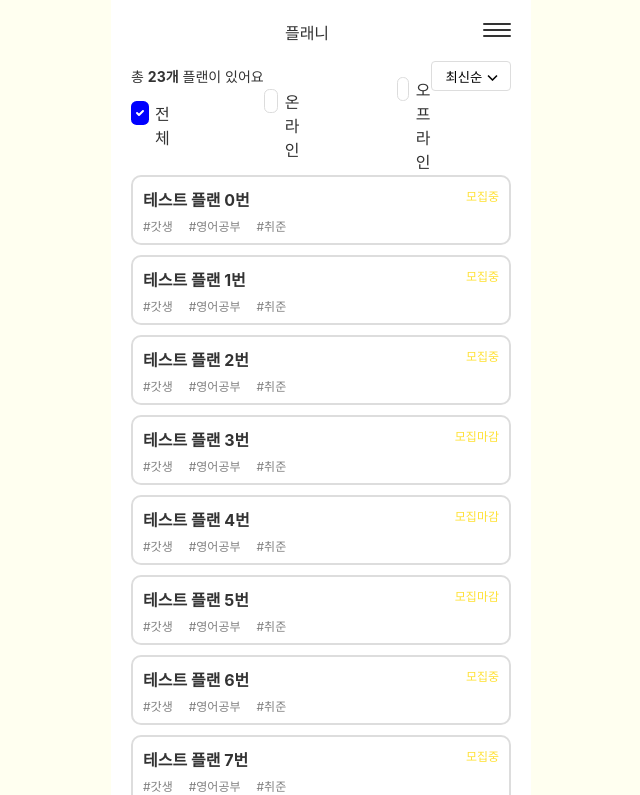
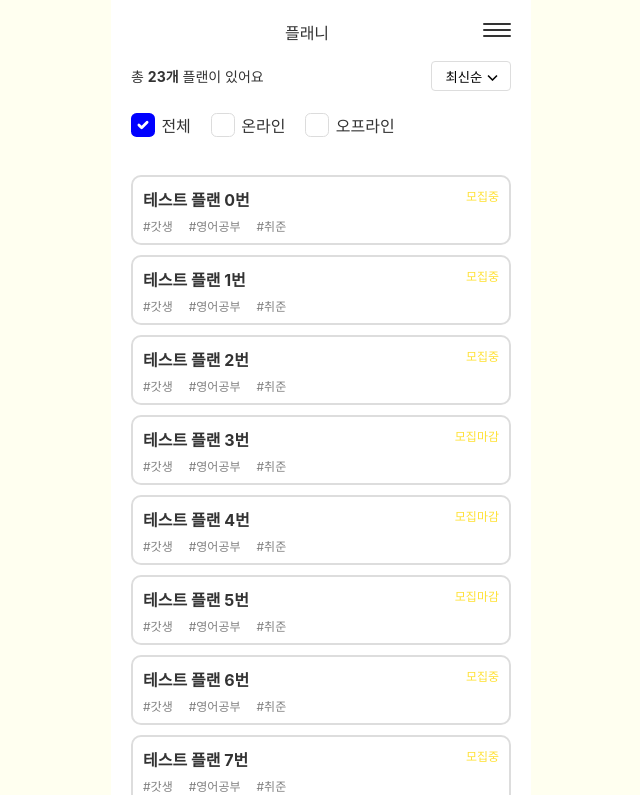
Before and after one commit to plani-power/frontend, a React (Create React App) app: page / in a window 1280 px wide. Shown: the top 795 px of the page, without its empty margins (319-959 px from the left). Built offline with nearby package versions, Linux system fonts and the light colour scheme.

Commit message:
Improve: 라디오 공통 컴포넌트 정렬 관련 CSS 수정

```diff
--- a/src/common/components/Radio.tsx
+++ b/src/common/components/Radio.tsx
@@ -30,7 +30,6 @@ const InputLabel = styled.label`
   display: flex;
   align-items: center;
   user-selct: none;
-  margin-right: 5.5rem;
 `;
 
 const StyledLi = styled.li`
@@ -40,9 +39,9 @@ const StyledLi = styled.li`
 const InputWrapper = styled.div`
   height: 3rem;
   display: flex;
-  flex-flow: row;
+  justify-content: left;
+  gap: 20px;
   margin-bottom: 1rem;
-  justify-content: space-between;
 `;
 
 const StyledSpan = styled.span`
@@ -53,7 +52,7 @@ const StyledSpan = styled.span`
 const Radio = (
   radioButtonList: string[], // 라디오버튼 목록
   labelName: string, // 라디오버튼그룹 name
-  initialCheck: string // 초기값
+  initialCheck: string, // 초기값
 ): useRadioBtnPropsType => {
   const getDefaultRadioButtons = () =>
     radioButtonList.map((radioBtn: string) => ({
```
